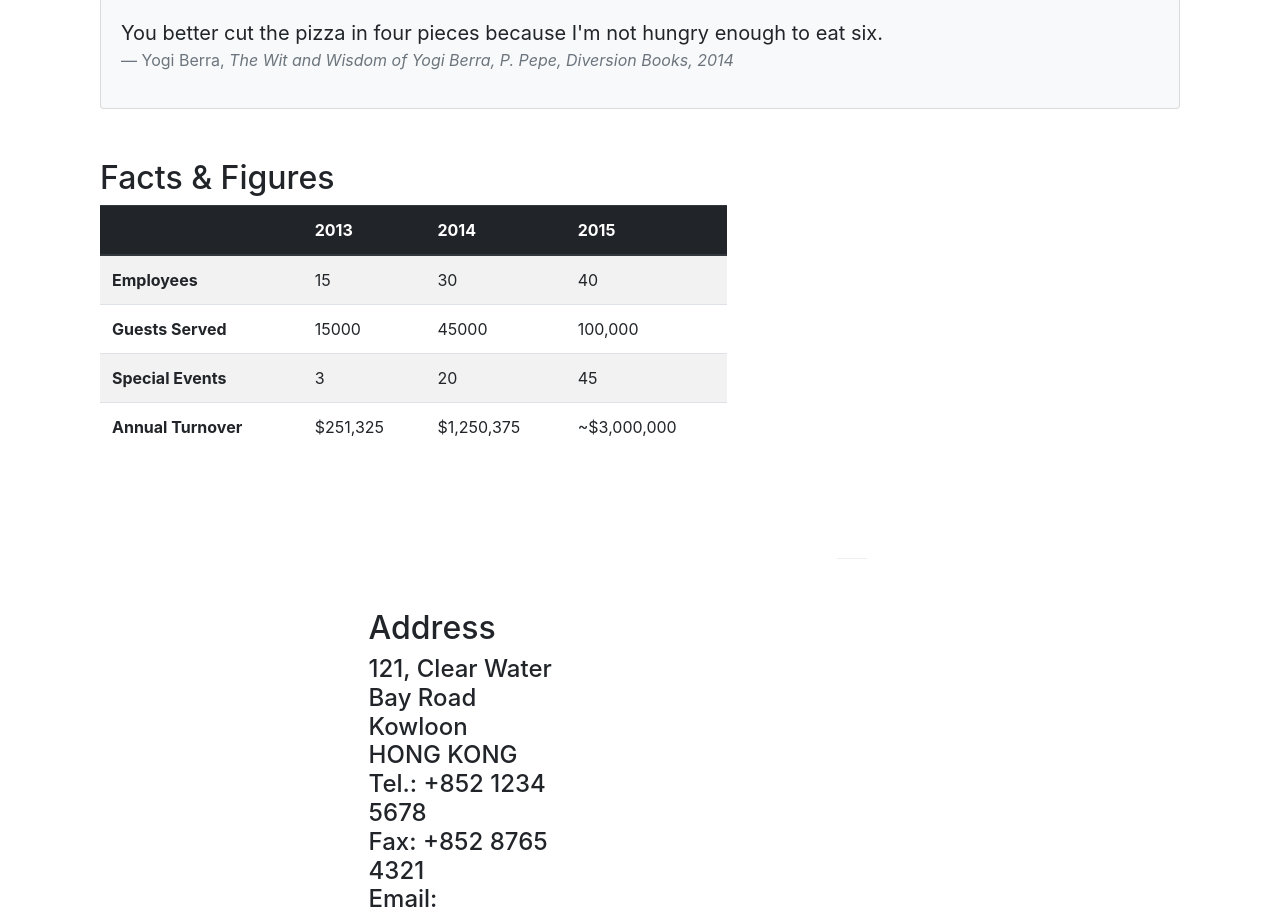
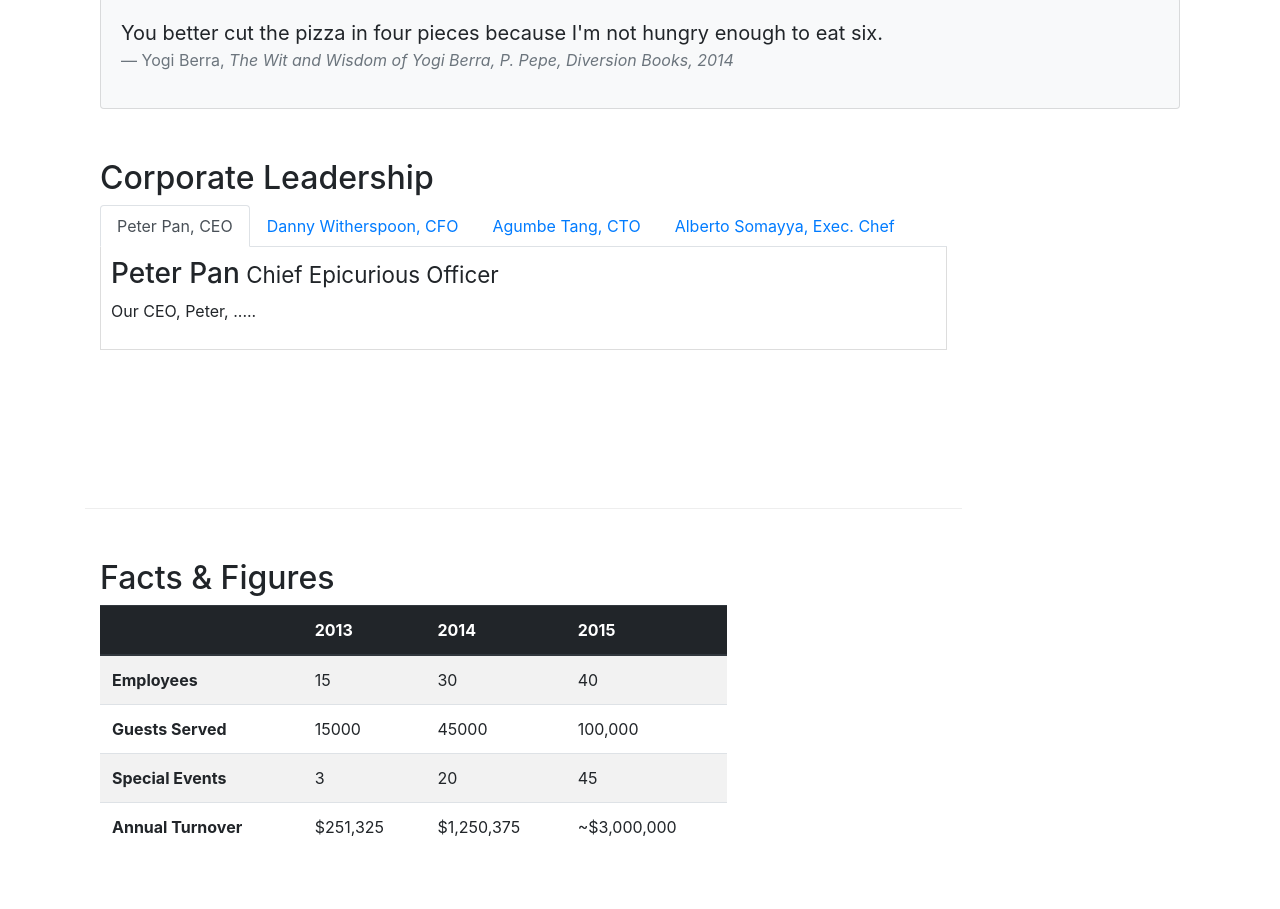
Before and after one commit to RabiunC/Initial-Setup, a website: page aboutus.html in a window 1280 px wide. Shown: the part 897-1806 px from the top of the page. Drawn offline with nearby package versions, Linux system fonts and the light colour scheme.

Commit message:
Tabs & Tab Navigation

```diff
--- a/CSS/styles.css
+++ b/CSS/styles.css
@@ -36,3 +36,9 @@ body {
 .navbar-dark {
     background-color: #512DAB;
 }
+.tab-content {
+    border-left: 1px solid #ddd;
+    border-right: 1px solid #ddd;
+    border-bottom: 1px solid #ddd;
+    padding: 10px;
+}
--- a/aboutus.html
+++ b/aboutus.html
@@ -95,6 +95,55 @@
                                     </div>
                             </div>
                     <div>
+
+                            <div class="row row-content">
+                                    <div class="col-12">
+                                        <h2>Corporate Leadership</h2>
+
+                                        <ul class="nav nav-tabs">
+                                            <li class="nav-item">
+                                                <a class="nav-link active" href="#peter" role="tab"
+                                                      data-toggle="tab">Peter Pan, CEO</a>
+                                            </li>
+                                            <li class="nav-item">
+                                                <a class="nav-link" href="#danny" role="tab"
+                                                      data-toggle="tab">Danny Witherspoon, CFO</a>
+                                            </li>
+                                            <li class="nav-item">
+                                                    <a class="nav-link" href="#agumbe" role="tab"
+                                                          data-toggle="tab">Agumbe Tang, CTO</a>
+                                            </li>
+                                            <li class="nav-item">
+                                                    <a class="nav-link" href="#alberto" role="tab"
+                                                          data-toggle="tab">Alberto Somayya, Exec. Chef</a>
+                                            </li>
+                                        </ul>
+
+                                        <div class="tab-content">
+                                            <div role="tabpanel" class="tab-pane fade show active" id="peter">
+                                                 <h3>Peter Pan<small> Chief Epicurious Officer</small></h3>
+                                                 <p class="d-none d-sm-block">Our CEO, Peter, .....</p>
+                                            </div>
+
+                                            <div role="tabpanel" class="tab-pane fade" id="danny">
+                                                 <h3>Dhanasekaran Witherspoon<small> Chief Food Officer</small></h3>
+                                                 <p class="d-none d-sm-block">Our CFO, Danny, .....</p>
+                                            </div>
+
+                                            <div role="tabpanel" class="tab-pane fade" id="agumbe">
+                                                    <h3>Agumbe Tang<small> Chief Taste Officer</small></h3>
+                                                    <p class="d-none d-sm-block">Blessed with.....</p>
+                                            </div>
+
+                                            <div role="tabpanel" class="tab-pane fade" id="alberto">
+                                                    <h3>Alberto Somayya<small> Executive Chef</small></h3>
+                                                    <p class="d-none d-sm-block">Award winning the.....</p>
+                                            </div>
+
+                                        </div>
+
+                                    </div>
+                                </div>
 
                     <div class="row row-content">
                         <div class="col-12 col-sm-9">
```
Also changed, not shown: index.html (+1 -1 lines).
